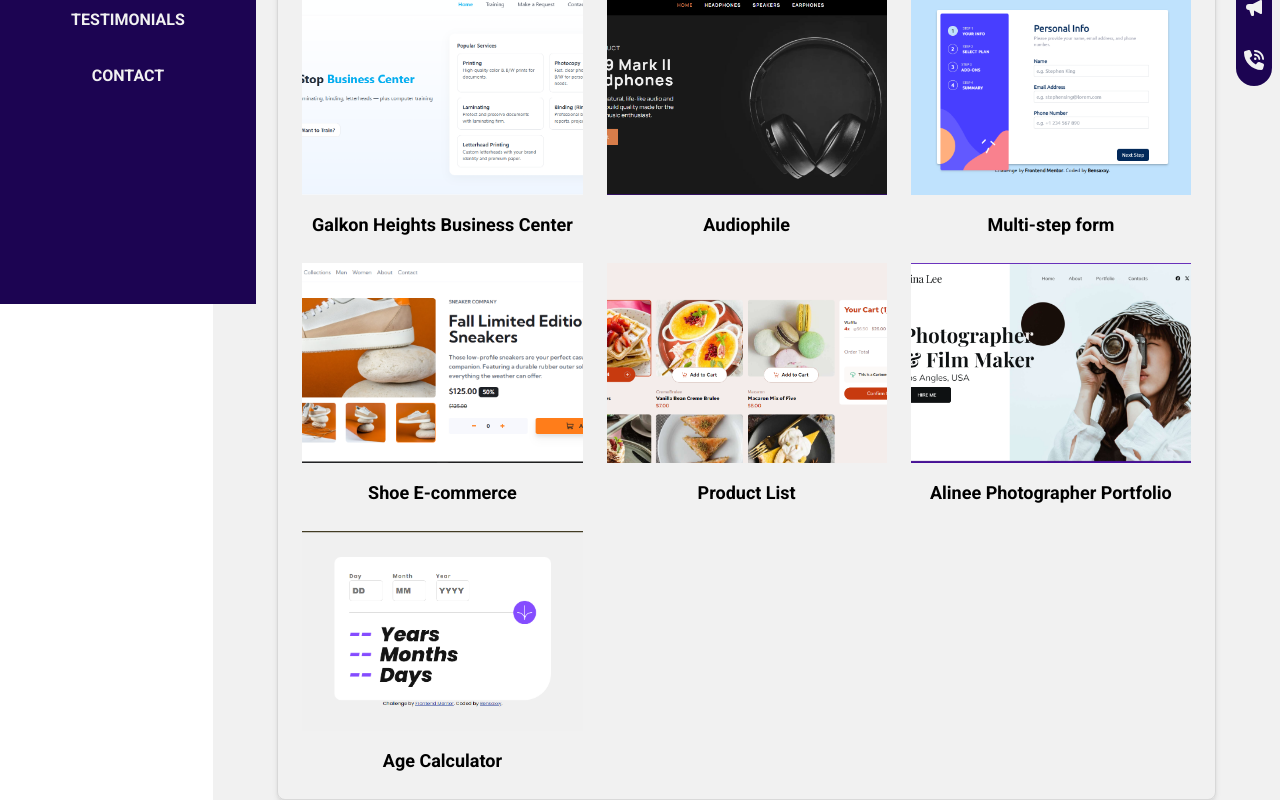
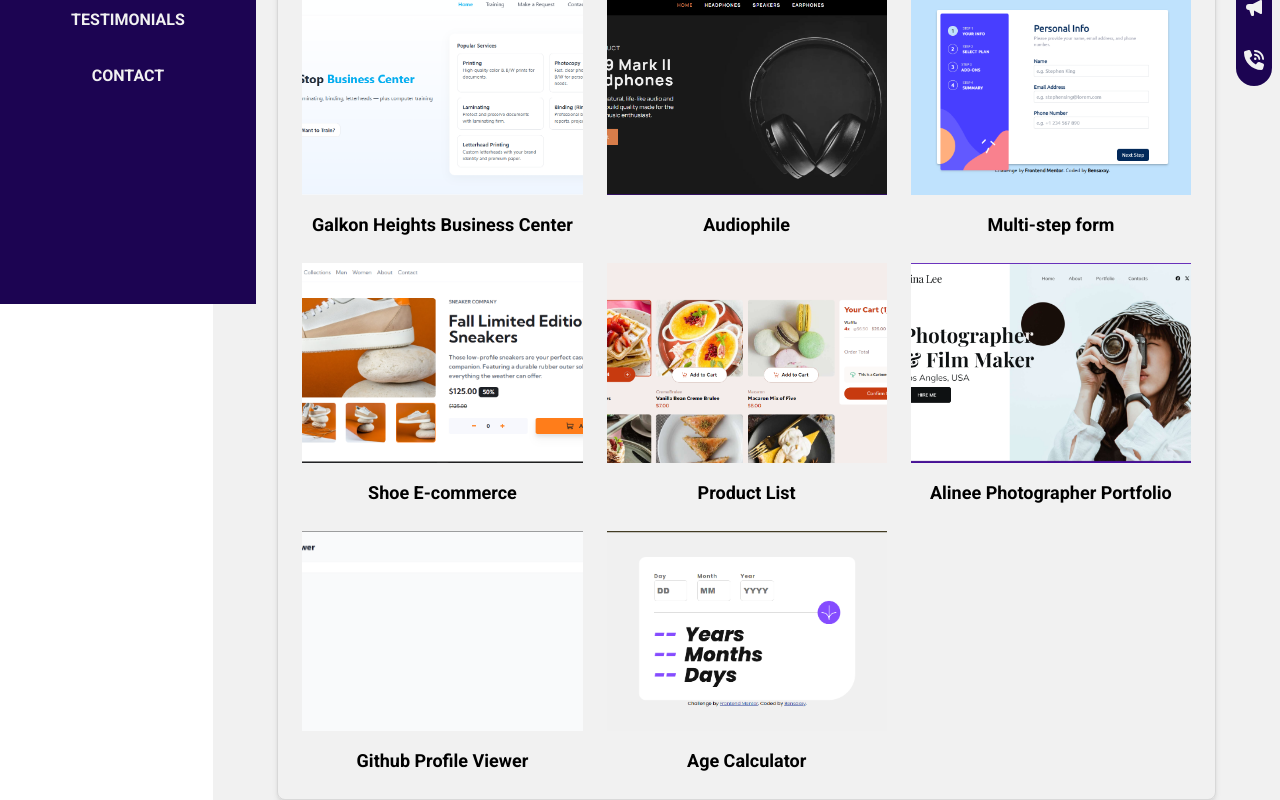
Before and after one commit to Bensaxxy/My-Portfolio, a React (Vite) app: page /portfolio in a window 1280 px wide. Shown: the part 496-1296 px from the top of the page. Built offline with nearby package versions, Linux system fonts and the light colour scheme.

Commit message:
add a Project which is Github Profile VIewer

```diff
--- a/src/Components/Pages/Portfolio/webDesigns.js
+++ b/src/Components/Pages/Portfolio/webDesigns.js
@@ -84,6 +84,15 @@ const data = [
   },
   {
     id: 10,
+    title: "Github Profile Viewer",
+    imageUrl: "./GithubProfileViewer.png",
+    links: {
+      demo: "https://github-profile-viewer-orpin.vercel.app/",
+      code: "https://github.com/Bensaxxy/Github-Profile-Viewer",
+    },
+  },
+  {
+    id: 11,
     title: "Age Calculator",
     imageUrl: "./age-cal.png",
     links: {
```
Also changed, not shown: public/GithubProfileViewer.png (added).
